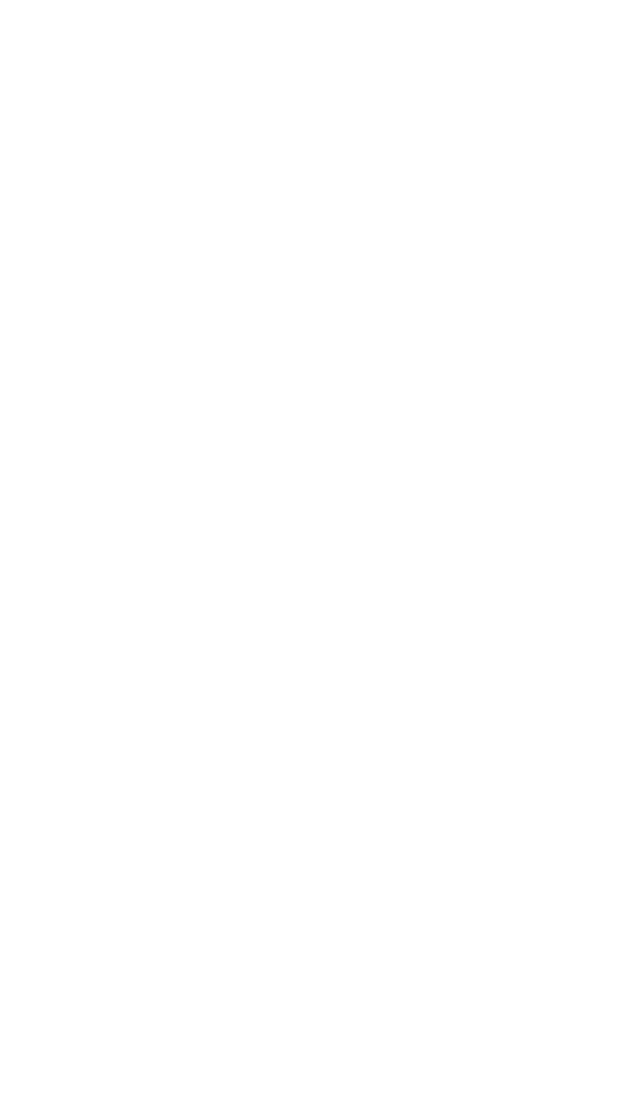
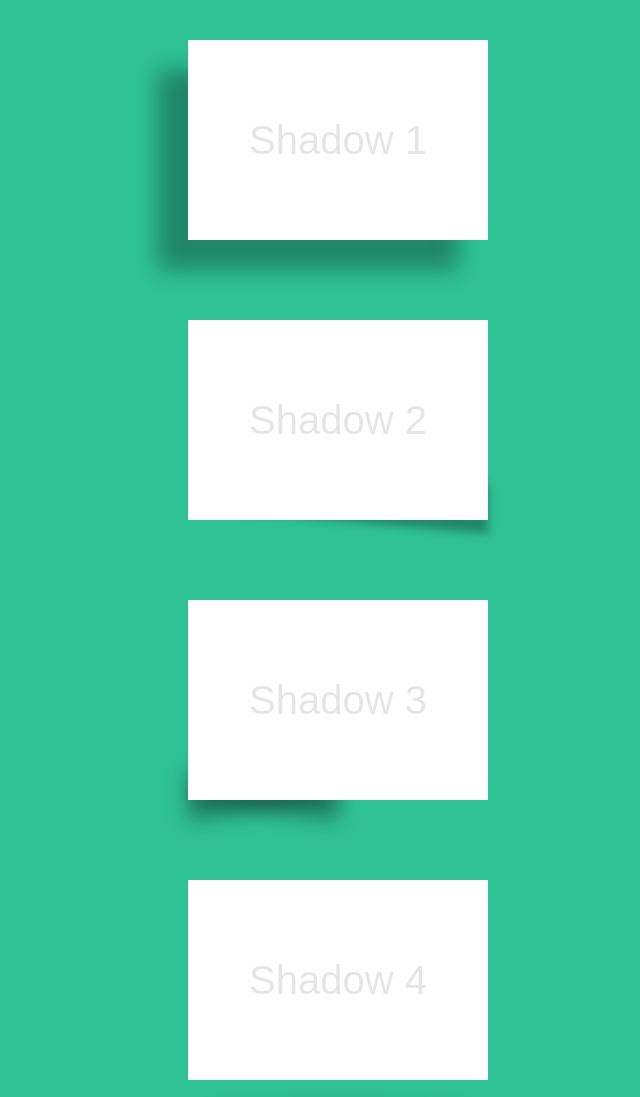
Before and after one commit to pritdk533/css-mini-projects, a plain HTML site: page Box-Shadow-Practice/index.html in a window 1280 px wide. Shown: the top 1097 px of the page, without its empty margins (302-942 px from the left). Before the commit the page ends 800 px from the top, so only its background shows below. Drawn offline with Linux system fonts and the light colour scheme.

Commit message:
Create Multiple Box Shadow

```diff
--- a/Box-Shadow-Practice/index.html
+++ b/Box-Shadow-Practice/index.html
@@ -4,6 +4,17 @@
     <meta charset="UTF-8" />
     <meta name="viewport" content="width=device-width, initial-scale=1.0" />
     <title>Box Shadow</title>
+    <link rel="stylesheet" href="shadow.css" />
   </head>
-  <body></body>
+  <body>
+    <div class="container">
+      <div class="box shadow1">Shadow 1</div>
+      <div class="box shadow2">Shadow 2</div>
+      <div class="box shadow3">Shadow 3</div>
+      <div class="box shadow4">Shadow 4</div>
+      <div class="box shadow5">Shadow 5</div>
+      <div class="box shadow6">Shadow 6</div>
+      <div class="box shadow7">Shadow 7</div>
+    </div>
+  </body>
 </html>
--- a/Box-Shadow-Practice/shadow.css
+++ b/Box-Shadow-Practice/shadow.css
@@ -0,0 +1,118 @@
+* {
+  margin: 0;
+  padding: 0;
+  box-sizing: border-box;
+}
+
+body {
+  display: flex;
+  justify-content: center;
+  align-items: center;
+  min-height: 100vh;
+  background-color: #2ec194;
+}
+
+.container {
+  position: relative;
+  display: flex;
+  flex-direction: column;
+}
+
+.container .box {
+  position: relative;
+  width: 300px;
+  height: 200px;
+  margin: 40px 0; /* Top and Bottom*/
+  background-color: #fff;
+  font-family: Arial, Helvetica, sans-serif;
+  font-size: 2.5em;
+  display: flex;
+  justify-content: center;
+  align-items: center;
+  color: rgba(0, 0, 0, 0.1);
+}
+
+.container .box.shadow1 {
+  box-shadow: -30px 30px 20px rgba(0, 0, 0, 0.3); /*box-shadow: [X-Axis-horizontal offset] [Y-Axis-vertical offset] [blur radius] [spread radius] [color] [inset];    x y blur color*/
+}
+
+/*  only On Left Side*/
+.container .box.shadow2:before {
+  content: "";
+  position: absolute;
+  bottom: 10px;
+  left: 10%;
+  width: 90%;
+  height: 50px;
+  background-color: rgba(0, 0, 0, 0.3);
+  transform-origin: left;
+  transform: skewY(5deg);
+  z-index: -1;
+  filter: blur(5px);
+}
+/* Above Box Shadow2 effect On Both Side : Using Before And After Applying for both Side*/
+.container .box.shadow3:before {
+  content: "";
+  position: absolute;
+  bottom: 0;
+  left: 0;
+  width: 50%;
+  height: 30px;
+  background-color: rgba(0, 0, 0, 0.3);
+  transform-origin: right;
+  transform: skewY(-8deg);
+  z-index: -1;
+  filter: blur(10px);
+}
+/* Above Box Shadow2 effect On Both Side : Using Before And After Applying for both Side */
+.container .box.shadow3:after {
+  content: "";
+  position: absolute;
+  bottom: 0;
+  left: 0;
+  width: 50%;
+  height: 30px;
+  background-color: rgba(0, 0, 0, 0.3);
+  transform-origin: left;
+  transform: skewY(8deg);
+  z-index: -1;
+  filter: blur(10px);
+}
+
+.container .box.shadow4:before {
+  content: "";
+  position: absolute;
+  bottom: -50px;
+  left: 5%;
+  width: 90%;
+  height: 20px;
+  background-color: rgba(0, 0, 0, 0.3);
+  border-radius: 50%;
+  z-index: -1;
+  filter: blur(10px);
+}
+.container .box.shadow5:before {
+  content: "";
+  position: absolute;
+  bottom: -15px;
+  left: 5%;
+  width: 90%;
+  height: 90%;
+  background-color: rgba(0, 0, 0, 0.3);
+  z-index: -1;
+  filter: blur(10px);
+}
+.container .box.shadow6 {
+  background-color: #2ec194;
+  border-radius: 15px;
+  box-shadow: -15px -15px 15px rgba(255, 255, 255, 0.2),
+    15px 15px 15px rgba(0, 0, 0, 0.1);
+}
+.container .box.shadow7 {
+  background-color: #2ec194;
+  border-radius: 15px;
+  box-shadow: -15px -15px 15px rgba(255, 255, 255, 0.2),
+    15px 15px 15px rgba(0, 0, 0, 0.1),
+    inset -5px 5px 5px rgba(255, 255, 255, 0.2),
+    inset 5px 5px 5px rgba(0, 0, 0, 0.1);
+}
```
